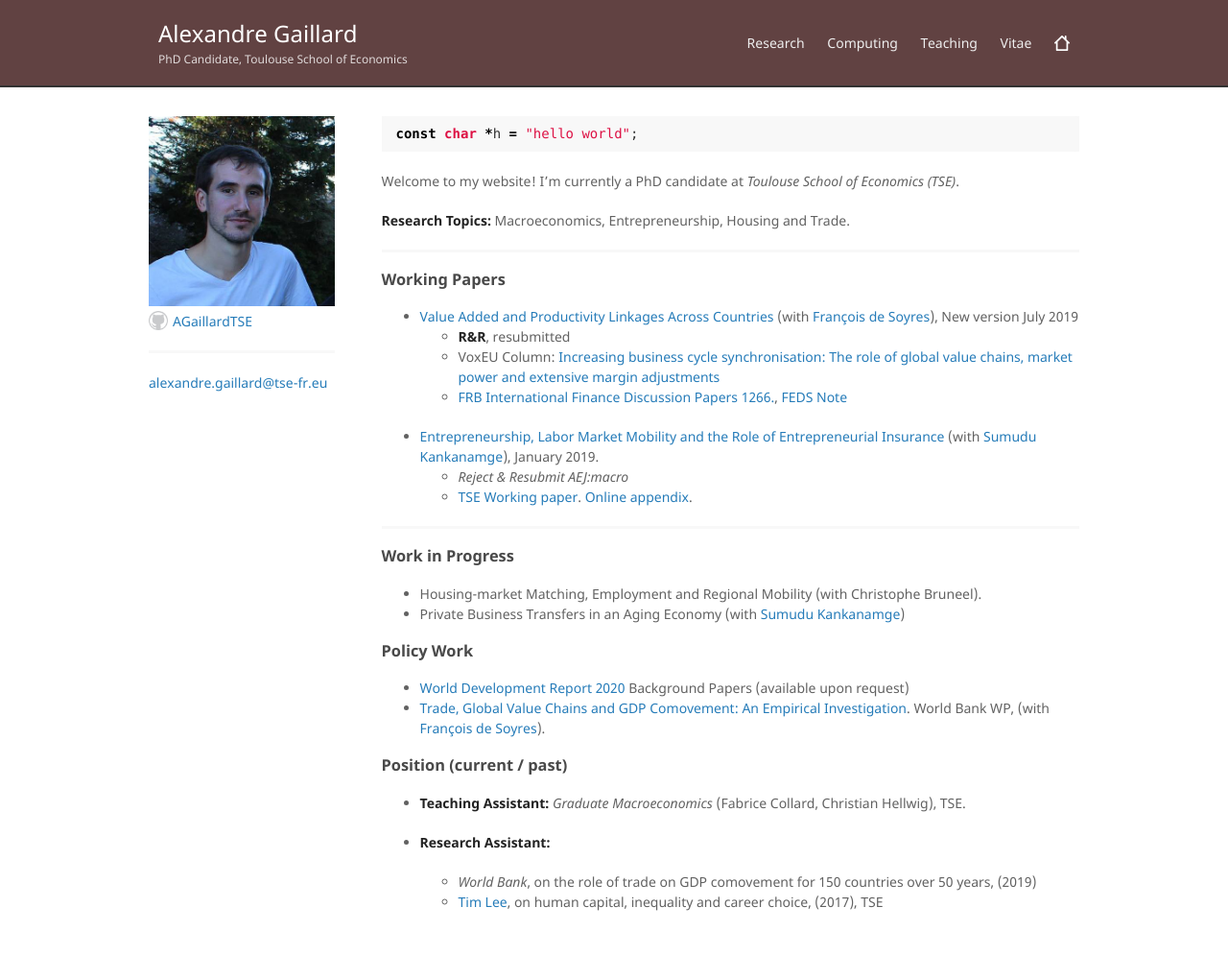
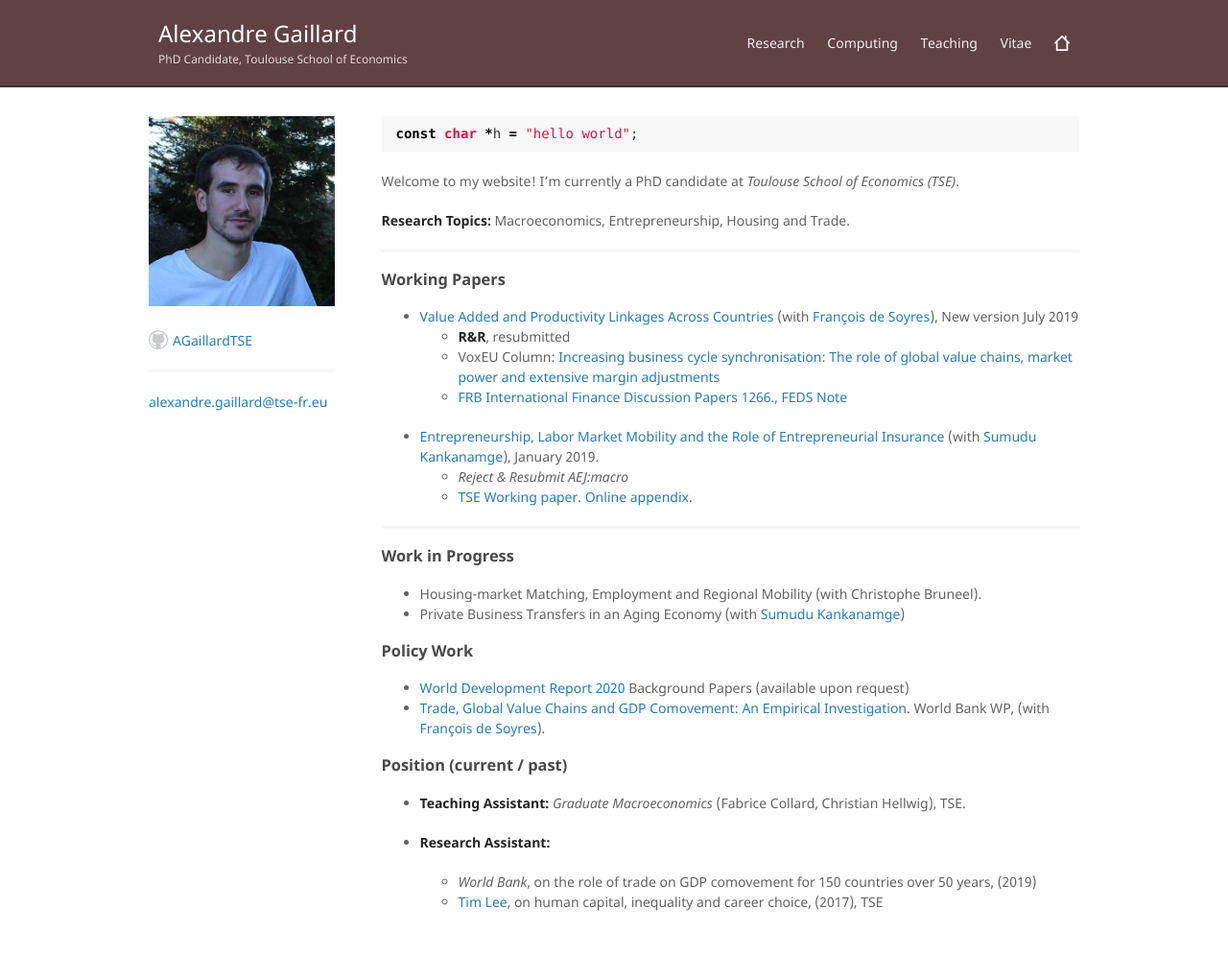
Before and after one commit to AGaillardTSE/AGaillardTSE.github.io, a Jekyll site: the page built from index.md, in a window 1280 px wide. Shown: the whole page at 96% size. Built offline with Jekyll 4.4.1, drawn with Linux system fonts in a browser that asks for light colours.

Commit message:
Update default.html

```diff
--- a/_layouts/default.html
+++ b/_layouts/default.html
@@ -34,7 +34,7 @@
 <div class="wrapper">
       <header>
         {% if site.logo %}
-          <img src="http://agaillard.eu/Sans-titre-1.png" alt="Alexandre Gaillard" width="210px" />
+          <img src="http://agaillard.eu/Sans-titre-1.png" alt="Alexandre Gaillard" style="margin-bottom:20px;" width="210px" />
         {% endif %}
 
         <!-- <h2 style="margin-top:10px;margin-bottom:0px;"><a style='color:#24292e;font-weight:600;font-size:24px;line-height:30px;font-family:-apple-system,BlinkMacSystemFont,"Segoe UI",Helvetica,Arial,sans-serif,"Apple Color Emoji","Segoe UI Emoji","Segoe UI Symbol";' href="{{ "/" | absolute_url }}">{{ site.title | default: site.github.repository_name }}</a></h2>
```
